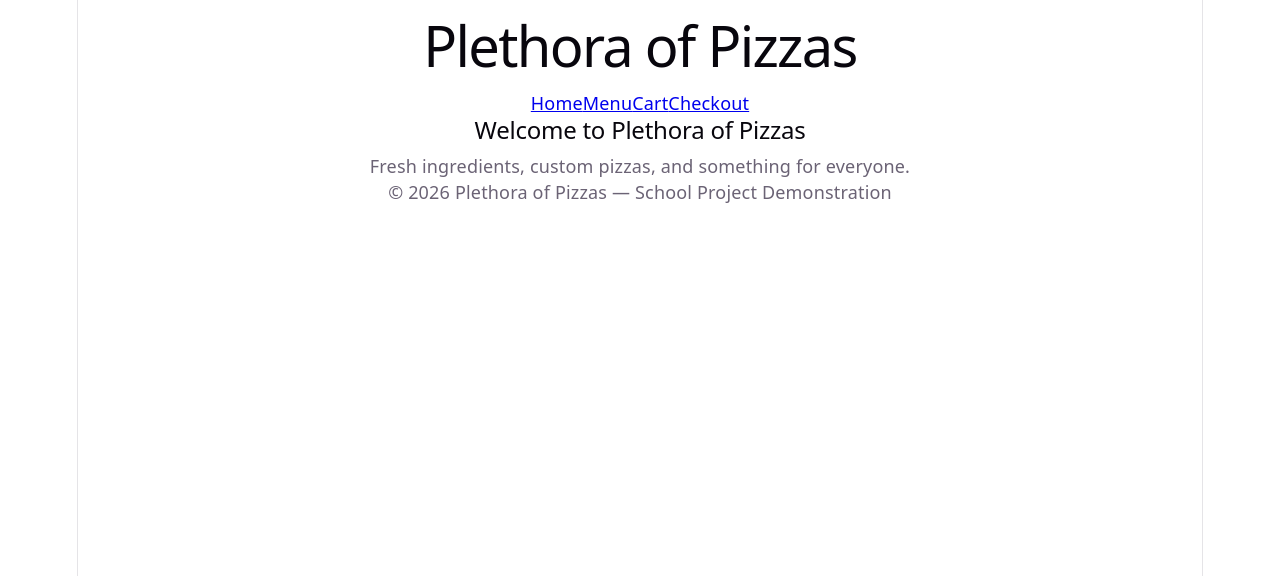
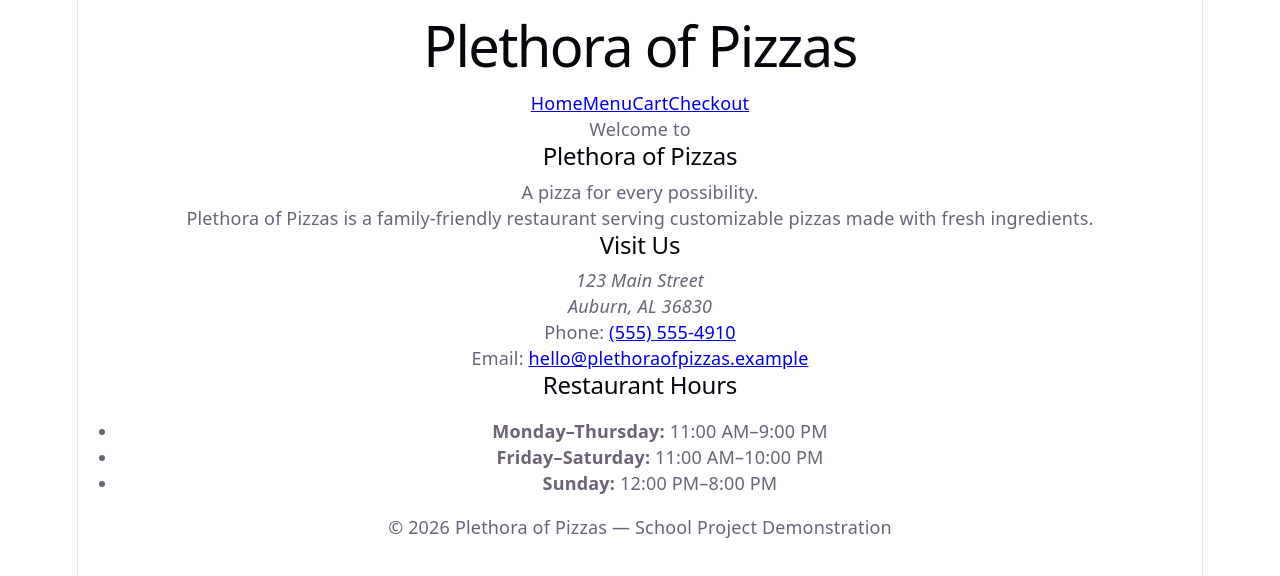
Before and after one commit to shawn-paintiffCTU/CS491_Gp4, a React (Vite) app: page / in a window 1280 px wide. Shown: the top 576 px of the page. Built offline with nearby package versions, Linux system fonts and the light colour scheme.

Commit message:
Add restaurant information service and homepage content

```diff
--- /dev/null
+++ b/src/data/restaurant.json
@@ -0,0 +1,27 @@
+{
+  "name": "Plethora of Pizzas",
+  "tagline": "A pizza for every possibility.",
+  "description": "Plethora of Pizzas is a family-friendly restaurant serving customizable pizzas made with fresh ingredients.",
+  "phone": "(555) 555-4910",
+  "email": "hello@plethoraofpizzas.example",
+  "address": {
+    "street": "123 Main Street",
+    "city": "Auburn",
+    "state": "AL",
+    "zipCode": "36830"
+  },
+  "hours": [
+    {
+      "days": "Monday–Thursday",
+      "time": "11:00 AM–9:00 PM"
+    },
+    {
+      "days": "Friday–Saturday",
+      "time": "11:00 AM–10:00 PM"
+    },
+    {
+      "days": "Sunday",
+      "time": "12:00 PM–8:00 PM"
+    }
+  ]
+}
--- a/src/pages/HomePage.jsx
+++ b/src/pages/HomePage.jsx
@@ -1,9 +1,71 @@
+import { useEffect, useState } from 'react'
+import { getRestaurantInformation } from '../services/restaurantService'
+
 function HomePage() {
+  const [restaurant, setRestaurant] = useState(null)
+  const [error, setError] = useState('')
+
+  useEffect(() => {
+    async function loadRestaurant() {
+      try {
+        const information = await getRestaurantInformation()
+        setRestaurant(information)
+      } catch {
+        setError('Restaurant information could not be loaded.')
+      }
+    }
+
+    loadRestaurant()
+  }, [])
+
+  if (error) {
+    return <p role="alert">{error}</p>
+  }
+
+  if (!restaurant) {
+    return <p>Loading restaurant information...</p>
+  }
+
   return (
-    <section>
-      <h2>Welcome to Plethora of Pizzas</h2>
-      <p>Fresh ingredients, custom pizzas, and something for everyone.</p>
-    </section>
+    <>
+      <section>
+        <p>Welcome to</p>
+        <h2>{restaurant.name}</h2>
+        <p>{restaurant.tagline}</p>
+        <p>{restaurant.description}</p>
+      </section>
+
+      <section>
+        <h2>Visit Us</h2>
+
+        <address>
+          {restaurant.address.street}
+          <br />
+          {restaurant.address.city}, {restaurant.address.state}{' '}
+          {restaurant.address.zipCode}
+        </address>
+
+        <p>
+          Phone: <a href={`tel:${restaurant.phone}`}>{restaurant.phone}</a>
+        </p>
+
+        <p>
+          Email: <a href={`mailto:${restaurant.email}`}>{restaurant.email}</a>
+        </p>
+      </section>
+
+      <section>
+        <h2>Restaurant Hours</h2>
+
+        <ul>
+          {restaurant.hours.map((schedule) => (
+            <li key={schedule.days}>
+              <strong>{schedule.days}:</strong> {schedule.time}
+            </li>
+          ))}
+        </ul>
+      </section>
+    </>
   )
 }
 
--- /dev/null
+++ b/src/services/restaurantService.js
@@ -0,0 +1,5 @@
+import restaurantData from '../data/restaurant.json'
+
+export async function getRestaurantInformation() {
+  return restaurantData
+}
```
